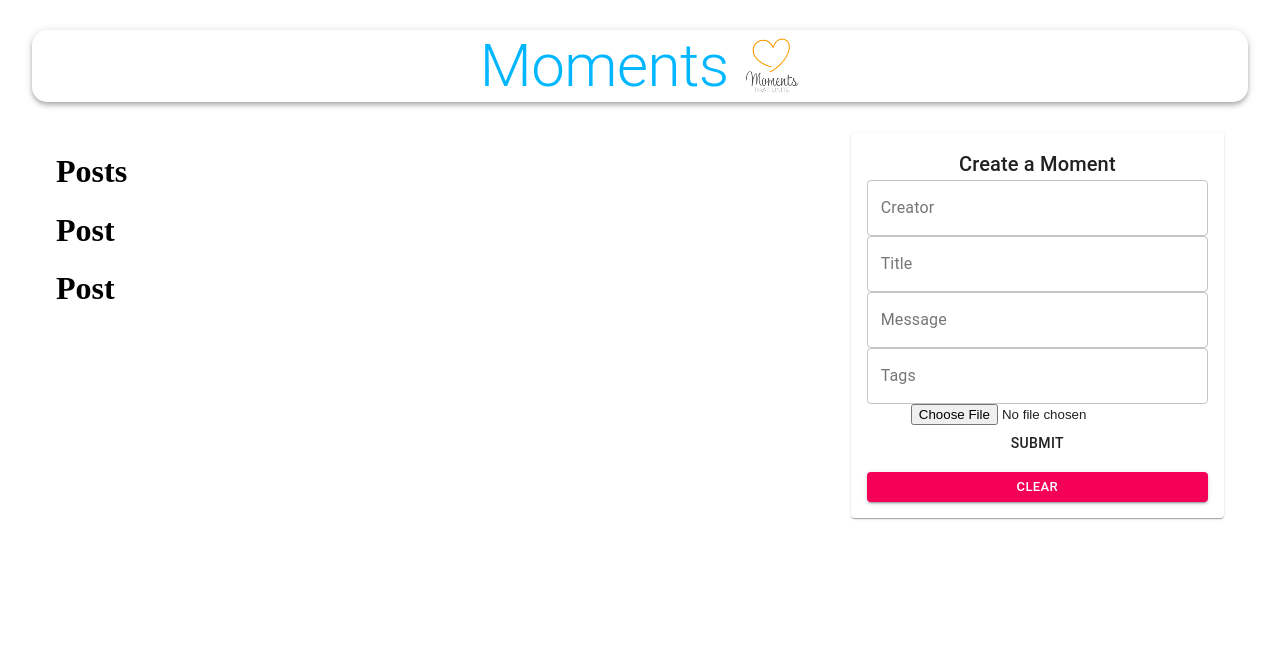
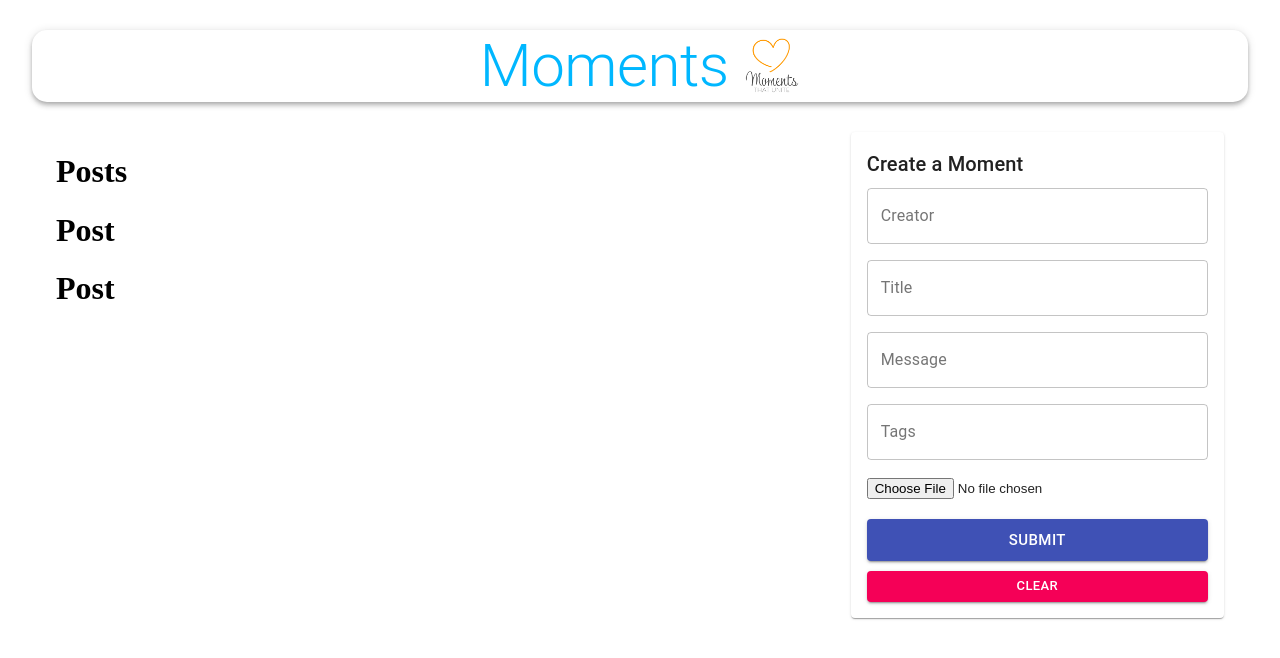
Before and after one commit to hosamelshazly92/Posts, a React (Create React App) app in the folder client/: page / in a window 1280 px wide. Shown: the top 658 px of the page. Built offline with nearby package versions, Linux system fonts and the light colour scheme; no server answers.

Commit message:
edit Form component inputs

```diff
--- a/client/src/actions/posts.js
+++ b/client/src/actions/posts.js
@@ -12,4 +12,12 @@ export const getPosts = () => async (dispatch) => {
     }
 }
 
-// export default getPosts;
+export const createPost = (post) => async (dispatch) => {
+    try {
+        const { data } = await api.createPost(post);
+
+        dispatch({ type: "CREATE", payload: data });
+    } catch(err) {
+        console.log(err);
+    }
+}
--- a/client/src/api/index.js
+++ b/client/src/api/index.js
@@ -4,4 +4,9 @@ const URL = "http://localhost:5000/posts";
 
 const fetchPosts = () => axios.get(URL);
 
-module.exports = fetchPosts;
+const createPost = (newPost) => axios.post(URL, newPost);
+
+module.exports = {
+    fetchPosts,
+    createPost
+};
--- a/client/src/components/Form/Form.js
+++ b/client/src/components/Form/Form.js
@@ -7,6 +7,8 @@ import {
     Paper
 } from "@material-ui/core";
 import FileBase from "react-file-base64";
+import { useDispatch } from "react-redux";
+import { createPost } from "../../actions/posts";
 
 const Form = () => {
     const classes = useStyles();
@@ -19,8 +21,12 @@ const Form = () => {
         selectedFile: ""
     });
 
-    const handleSubmit = () => {
+    const dispatch = useDispatch();
 
+    const handleSubmit = (evt) => {
+        evt.preventDefault();
+
+        dispatch(createPost(postData));
     }
 
     const clear = () => {
@@ -30,8 +36,8 @@ const Form = () => {
     return (
         <Paper className={ classes.paper }>
             <form
-                className={ classes.form }
-                autocomplete="off"
+                className={ classes.root }
+                autoComplete="off"
                 noValidate
                 onSubmit={ handleSubmit }
             >
@@ -81,7 +87,7 @@ const Form = () => {
                     }) }
                 />
 
-                <div classNmae={ classes.fileInput }>
+                <div className={ classes.fileInput }>
                     <FileBase
                         type="file"
                         multiple={ false }
@@ -93,7 +99,7 @@ const Form = () => {
 
                 <Button
                     className={ classes.buttonSubmit }
-                    variant="container"
+                    variant="contained"
                     color="primary"
                     size="large"
                     type="submit"
@@ -101,6 +107,7 @@ const Form = () => {
                 >Submit</Button>
 
                 <Button
+                    className={ classes.buttonClear }
                     variant="contained"
                     color="secondary"
                     size="small"
--- a/client/src/components/Form/styles.js
+++ b/client/src/components/Form/styles.js
@@ -3,7 +3,8 @@ import { makeStyles } from "@material-ui/core/styles";
 export default makeStyles((theme) => ({
   root: {
     '& .MuiTextField-root': {
-      margin: theme.spacing(1),
+      marginTop: theme.spacing(1),
+      marginBottom: theme.spacing(1),
     },
   },
   paper: {
@@ -19,6 +20,9 @@ export default makeStyles((theme) => ({
     margin: '10px 0',
   },
   buttonSubmit: {
-    marginBottom: 10,
+    marginTop: 10,
+  },
+  buttonClear: {
+    marginTop: 10,
   },
 }));
--- a/client/src/components/Posts/Posts.js
+++ b/client/src/components/Posts/Posts.js
@@ -6,7 +6,6 @@ import { useSelector } from "react-redux";
 const Posts = () => {
     const classes = useStyles();
     const posts = useSelector((state) => state.posts);
-    console.log(posts);
 
     return (
         <>
--- a/client/src/reducers/posts.js
+++ b/client/src/reducers/posts.js
@@ -3,7 +3,7 @@ const reducer = (posts = [], action) => {
         case "FETCH_ALL":
             return action.payload;
         case "CREATE":
-            return posts;
+            return [...posts, action.payload];
         default:
             return posts;
     }
```
